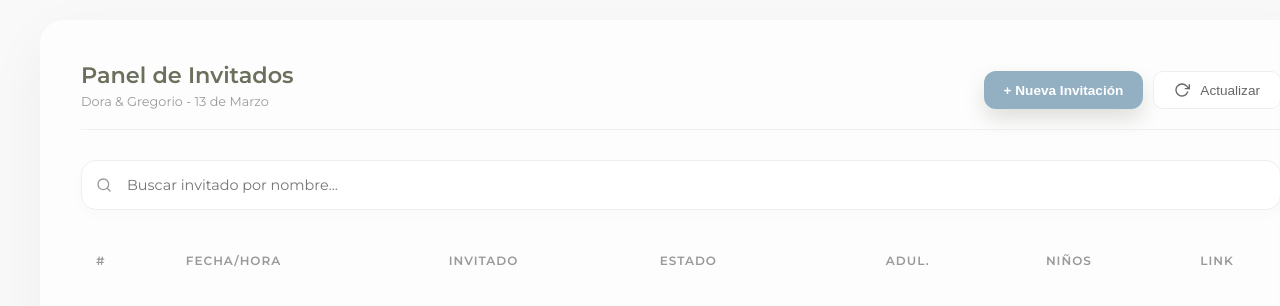
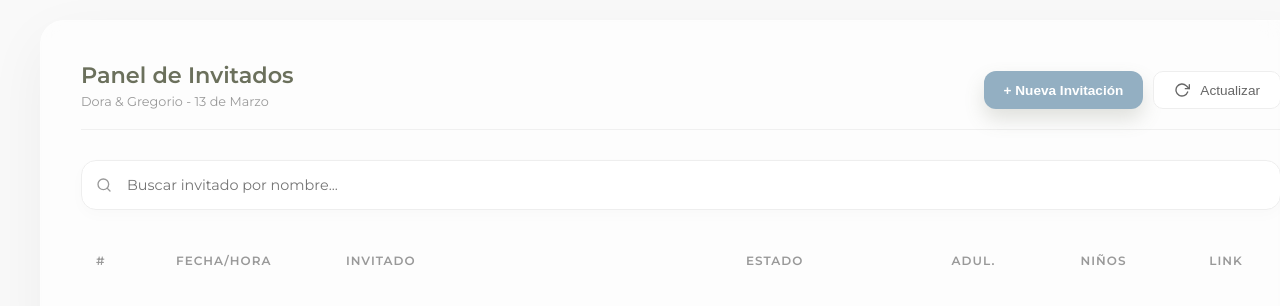
Before and after one commit to gregoriomolinajose/Boda, a plain HTML site: page generator.html in a window 1280 px wide. Shown: the top 306 px of the page. Drawn offline with Linux system fonts and the light colour scheme; no server answers.

Commit message:
style: refine desktop layout and modal auto-close snappiness

```diff
--- a/generator.html
+++ b/generator.html
@@ -177,11 +177,44 @@
         }
 
         .refresh-btn:hover {
-            background: #e0e0e0;
+            background: #fdfdfd;
+            border-color: var(--primary);
+            color: var(--primary);
         }
 
         .table-container {
             overflow-x: auto;
+            margin-top: 10px;
+        }
+
+        @media (min-width: 900px) {
+            th:nth-child(1) {
+                width: 50px;
+            }
+
+            th:nth-child(2) {
+                width: 140px;
+            }
+
+            th:nth-child(3) {
+                width: auto;
+            }
+
+            th:nth-child(4) {
+                width: 150px;
+            }
+
+            th:nth-child(5) {
+                width: 100px;
+            }
+
+            th:nth-child(6) {
+                width: 100px;
+            }
+
+            th:nth-child(7) {
+                width: 80px;
+            }
         }
 
         table {
@@ -644,7 +677,7 @@
                     btn.innerText = originalText;
                     btn.disabled = false;
                     closeModal();
-                }, 2000);
+                }, 1500);
             }).catch(err => {
                 console.error('Error al guardar:', err);
                 showToast('Error al conectar con la lista', 'error');
```
